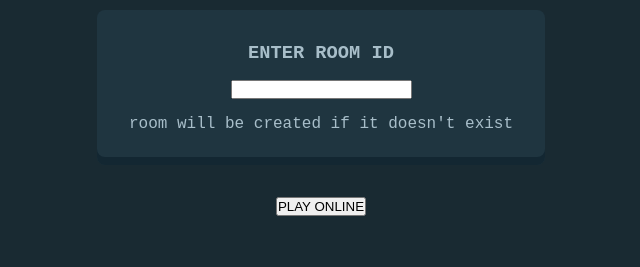
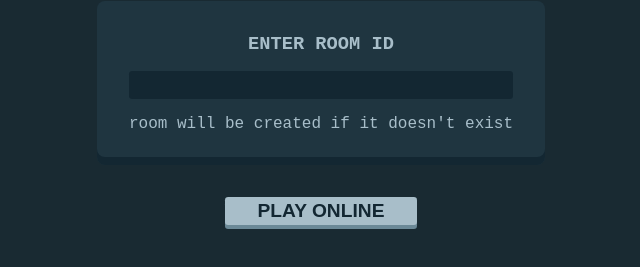
Before and after one commit to rachidelaid/tic-tac-toe, a website: page public/index.html in a window 1280 px wide. Shown: the part 319-586 px from the top of the page, without its empty margins (319-959 px from the left). Drawn offline with Linux system fonts and the light colour scheme.

Commit message:
start screen done

```diff
--- a/public/style.css
+++ b/public/style.css
@@ -4,6 +4,7 @@
   --blue: #2fc3be;
   --yellow: #f2b237;
   --gray: #a8bec9;
+  --dark-gray: #6b8997;
   --black: #132732;
 }
 
@@ -13,6 +14,8 @@
   padding: 0;
   margin: 0;
   box-sizing: border-box;
+  box-shadow: none;
+  border: none;
 }
 
 body {
@@ -25,9 +28,40 @@ body {
   align-items: center;
 }
 
+input {
+  background-color: var(--black);
+  color: var(--gray);
+  padding: 0.2rem;
+  border-radius: 0.2rem;
+  width: 100%;
+  font-size: 1.2rem;
+  text-align: center;
+}
+
+button {
+  width: min(80%, 12rem);
+  font-size: 1.2rem;
+  font-weight: bold;
+  padding: 0.2rem;
+  border-radius: 0.2rem;
+  cursor: pointer;
+  color: var(--black);
+  background-color: var(--gray);
+  box-shadow: 0 4px 0 var(--dark-gray);
+  transition: all 0.2s ease-in-out;
+}
+
+button:hover {
+  transform: scale(1.1);
+}
+
+button:active {
+  transform: scale(0.95);
+}
+
 .card {
+  border-radius: 0.5rem;
   background-color: var(--bg-light);
-  border-radius: 0.5rem;
   box-shadow: inset 0 -8px 0 var(--black);
   padding: 2rem;
   display: flex;
```
